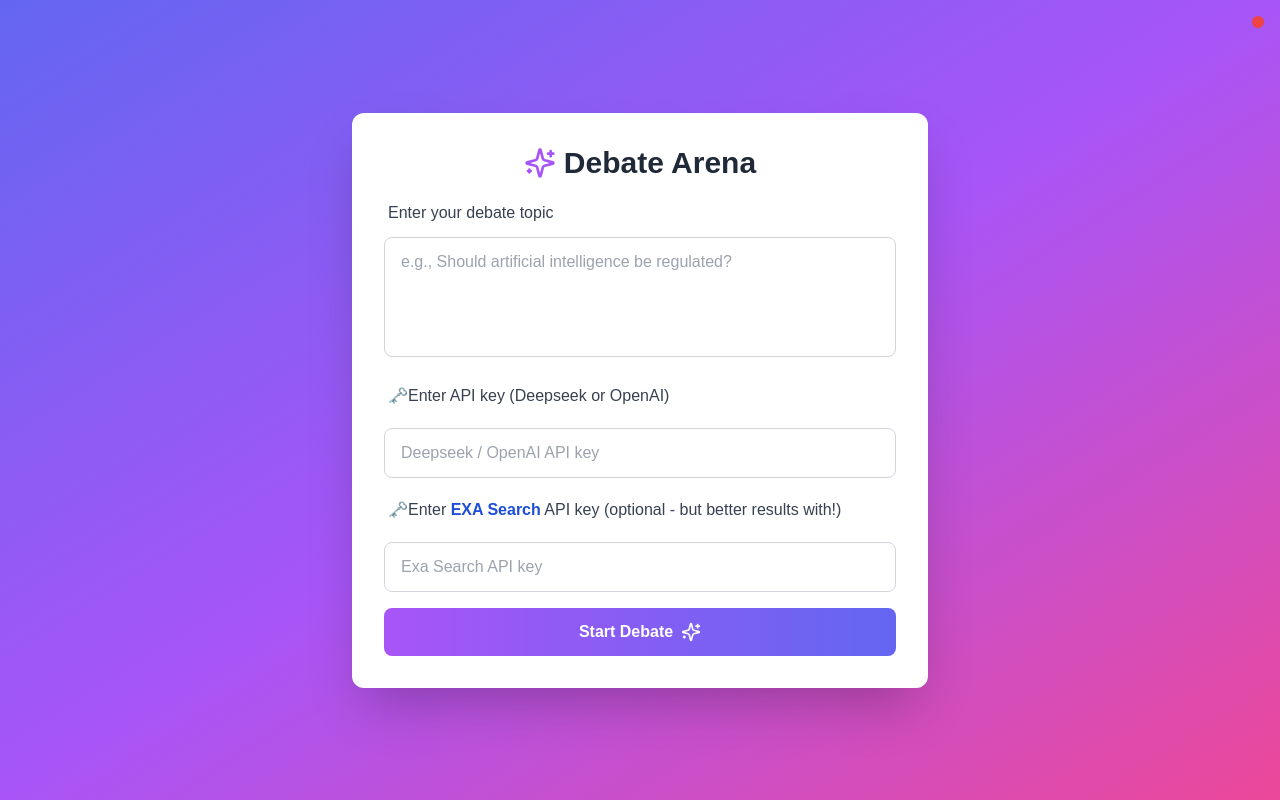
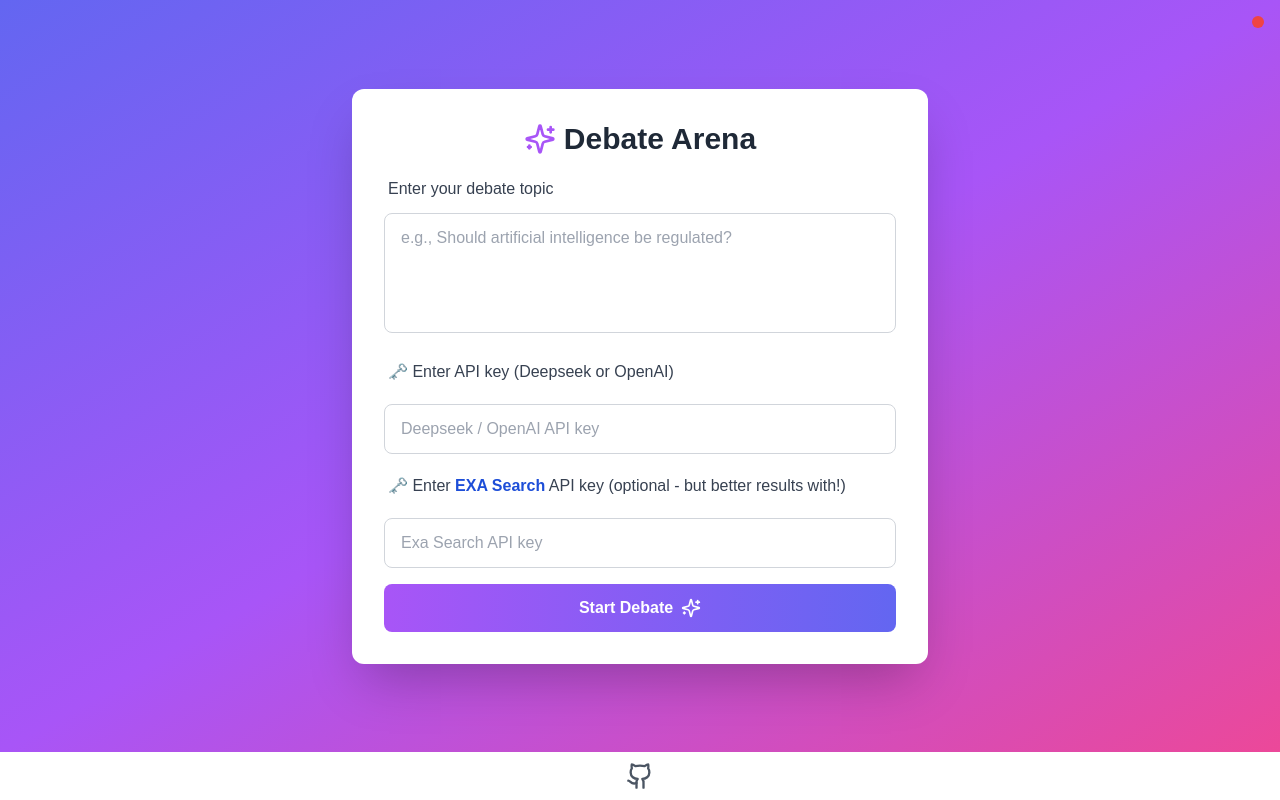
Before and after one commit to Arputikos/AgentON_2025, a Next.js app in the folder frontend/: page / in a window 1280 px wide. Built offline with nearby package versions, Linux system fonts and the light colour scheme; no server answers.

Commit message:
footer with github link

```diff
--- a/frontend/src/app/layout.tsx
+++ b/frontend/src/app/layout.tsx
@@ -1,6 +1,7 @@
 import type { Metadata } from "next";
 import "./globals.css";
 import { WebSocketProvider } from '@/contexts/WebSocketContext';
+import Footer from '@/components/Footer';
 
 export const metadata: Metadata = {
   title: "AgentON Agent",
@@ -14,10 +15,13 @@ export default function RootLayout({
 }) {
   return (
     <html lang="en">
-      <body>
+      <body className="h-screen flex flex-col">
         <WebSocketProvider>
-          {children}
+          <main className="flex-1">
+            {children}
+          </main>
         </WebSocketProvider>
+        <Footer />
       </body>
     </html>
   );
--- a/frontend/src/components/DebateRoom.tsx
+++ b/frontend/src/components/DebateRoom.tsx
@@ -43,7 +43,7 @@ export default function DebateRoom({ debateId }: DebateRoomProps) {
   // Memoize speaker positions calculation
   const speakers = useMemo(() => {
     if (!participants.length) return [];
-    console.log('Calculating positions for speakersusedebatestre:', participants.length);
+    console.log('Calculating positions for speakers:', participants.length);
     return participants.map((speaker, index) => {
       const position = calculatePosition(index, participants.length);
       return {
@@ -62,8 +62,7 @@ export default function DebateRoom({ debateId }: DebateRoomProps) {
   }, [participants, isInitializing, isComplete]);
 
   return (
-    <div className="min-h-screen bg-gray-100">
-
+    <div className="h-[calc(100vh-4rem)] bg-gray-100">
         {/* Connection Status Indicator */}
       <div className="fixed top-4 right-4 flex items-center gap-4">
         {/* Chat Toggle */}
@@ -99,7 +98,7 @@ export default function DebateRoom({ debateId }: DebateRoomProps) {
         </div>
       </header>
 
-      <main className="w-full mx-auto px-4 py-8 min-h-[calc(100vh-100px)]">
+      <main className="w-full mx-auto px-4 py-8 h-[calc(100%-6rem)]">
         <div className="grid grid-cols-12 gap-8 h-full">
           {/* Moderator Panel - Left Side */}
           <div className="col-span-2">
--- /dev/null
+++ b/frontend/src/components/Footer.tsx
@@ -0,0 +1,18 @@
+import { Github } from 'lucide-react';
+
+export default function Footer() {
+  return (
+    <footer className="h-16 bg-cream-50 text-gray-600 border-gray-200">
+      <div className="h-full container mx-auto flex items-center justify-center">
+        <a
+          href="https://github.com/Arputikos/AgentON_2025"
+          target="_blank"
+          rel="noopener noreferrer"
+          className="flex items-center gap-2 hover:text-gray-800 transition-colors"
+        >
+          <Github className="w-7 h-7" />
+        </a>
+      </div>
+    </footer>
+  );
+}
--- a/frontend/src/components/PromptEntry.tsx
+++ b/frontend/src/components/PromptEntry.tsx
@@ -39,7 +39,7 @@ export default function Home() {
   };
 
   return (
-    <div className="min-h-screen bg-gradient-to-br from-indigo-500 via-purple-500 to-pink-500 flex items-center justify-center p-4">
+    <div className="h-[calc(100vh-3rem)] bg-gradient-to-br from-indigo-500 via-purple-500 to-pink-500 flex items-center justify-center p-4">
       {/* Connection Status Indicator */}
       <div className="fixed top-4 right-4">
         <div className={`w-3 h-3 rounded-full ${
@@ -69,7 +69,7 @@ export default function Home() {
             />
           </div>
           <label htmlFor="prompt" className="block text-md font-medium text-gray-700 mb-2 p-1">
-              🗝️Enter API key (Deepseek or OpenAI)
+              🗝️ Enter API key (Deepseek or OpenAI)
             </label>
             <input
               type="password"
@@ -81,7 +81,7 @@ export default function Home() {
               disabled={isLoading}
             />
             <label htmlFor="prompt" className="block text-md font-medium text-gray-700 mb-2 p-1">
-              🗝️Enter <Link href="https://exa.ai/" className='text-blue-700 font-bold'>EXA Search</Link> API key (optional - but better results with!)
+              🗝️ Enter <Link href="https://exa.ai/" className='text-blue-700 font-bold'>EXA Search</Link> API key (optional - but better results with!)
             </label>
             <input
               type="password"
@@ -94,7 +94,7 @@ export default function Home() {
           <button
             type="submit"
             disabled={isLoading}
-            className={`w-full bg-gradient-to-r from-purple-500 to-indigo-500 text-white font-semibold py-3 px-6 rounded-lg transition-opacity duration-200 flex items-center justify-center ${
+            className={`w-full bg-gradient-to-r from-purple-500 to-indigo-500 text-white font-semibold py-3 mt-16 px-6 rounded-lg transition-opacity duration-200 flex items-center justify-center ${
               isLoading ? 'opacity-50 cursor-not-allowed' : 'hover:opacity-90'
             }`}
           >
```
Also changed, not shown: frontend/src/layout.tsx (deleted, +0 -23 lines).
